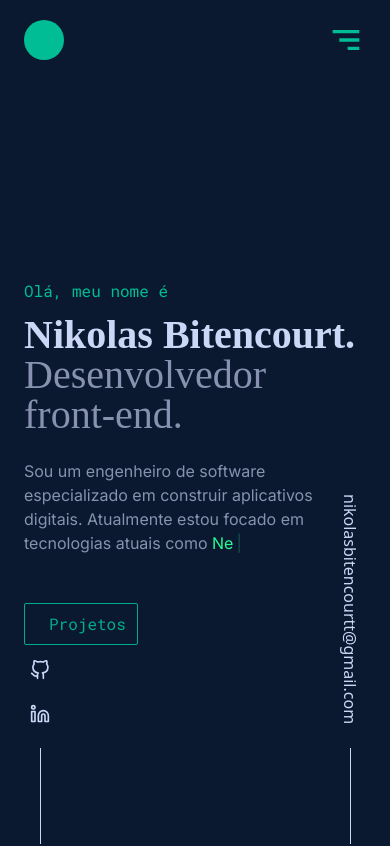
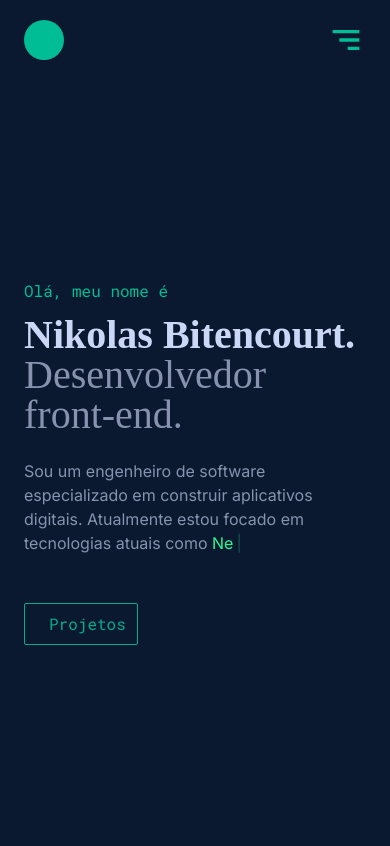
Before and after one commit to nikolastt/Portfolio-V3, a Next.js app: page / in a window 390 px wide. Shown: the top 846 px of the page. Built offline with nearby package versions, Linux system fonts and the light colour scheme; no server answers; the database is empty; a web font is replaced by a local one.

Commit message:
Correção main

```diff
--- a/src/pages/index.tsx
+++ b/src/pages/index.tsx
@@ -73,7 +73,7 @@ export default function Home({ arrayProjects }: IHome) {
           delay: 2.6,
           duration: 0.3,
         }}
-        className="right-auto left-[20px] w-[40px] fixed bottom-0   "
+        className="right-auto lg:left-[95px] w-[40px] fixed bottom-0 hidden md:block  "
       >
         <motion.div
           initial={{
@@ -117,7 +117,7 @@ export default function Home({ arrayProjects }: IHome) {
           delay: 2.8,
           duration: 0.3,
         }}
-        className="left-auto right-[20px] w-[40px] fixed bottom-0   "
+        className="left-auto right-[20px] lg:right-[95px] w-[40px] fixed bottom-0  hidden md:block  "
       >
         <div className="flex flex-col items-center relative boxCenter">
           <a className="flex items-center  mx-auto  w-[40px] leading-4 text-font-primary  writingVertical after:w-[1px] after:flex after:justify-center after:items-center after:h-24 after:bg-font-primary  after:mt-6">
```
